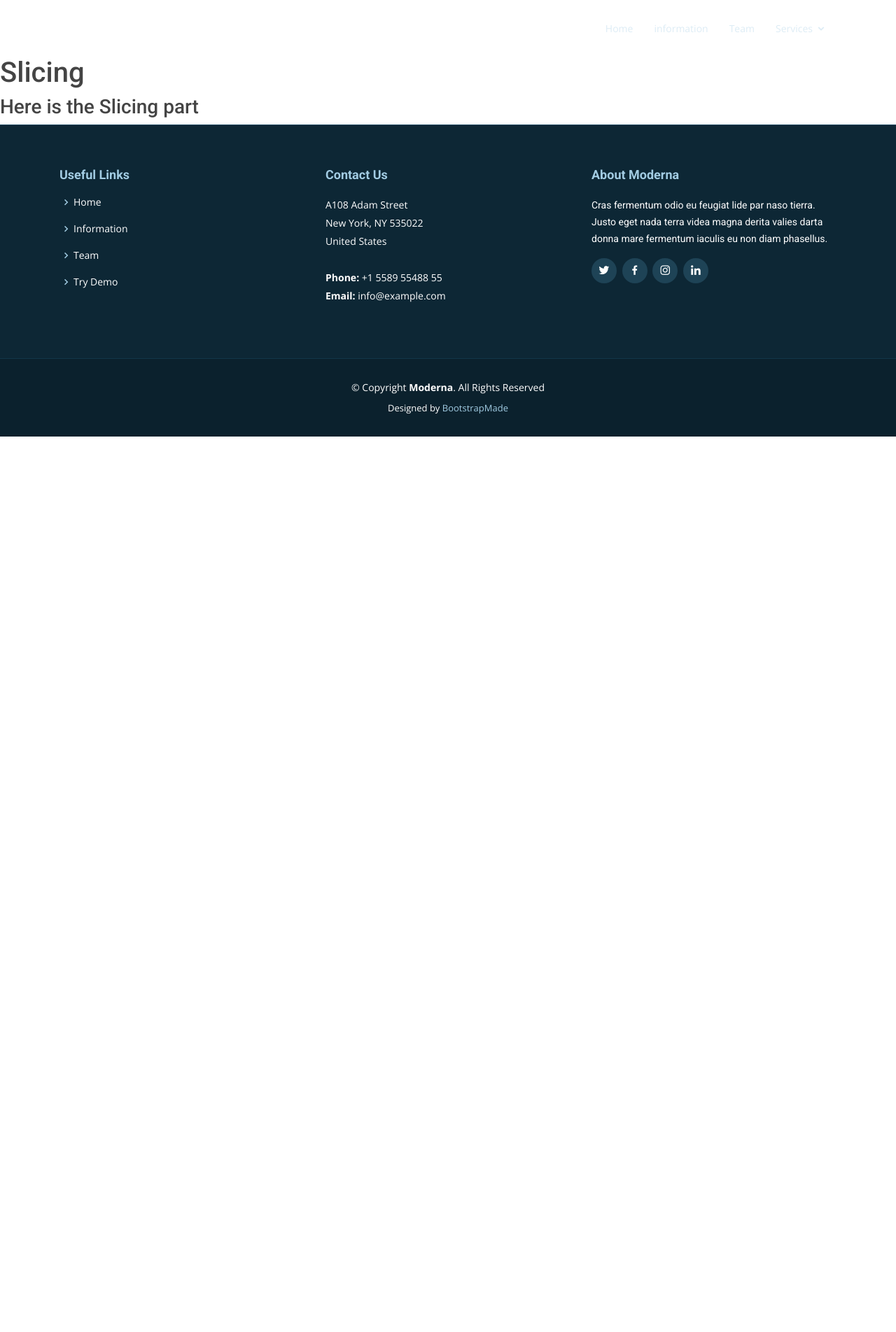
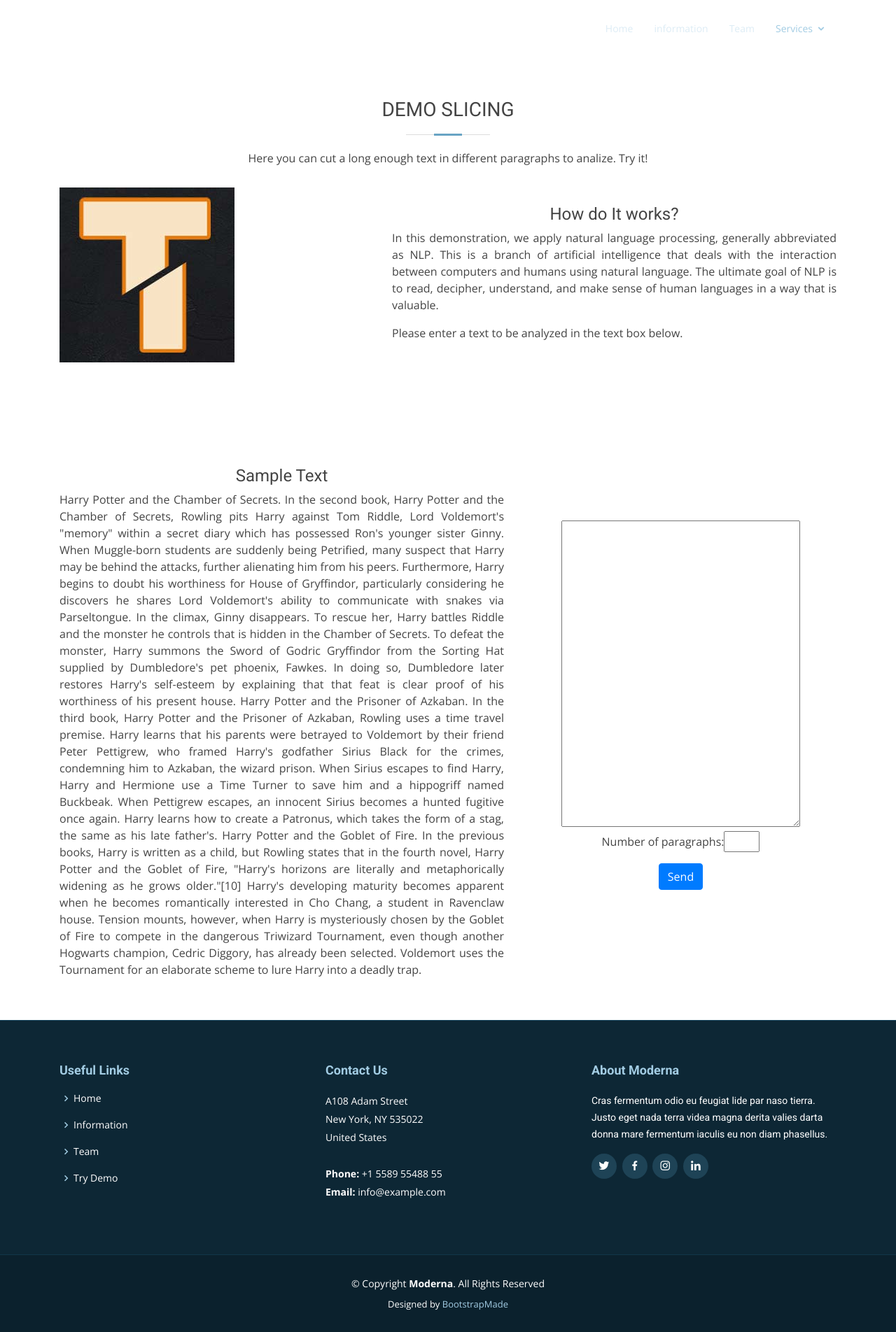
Before and after one commit to trascender-global/poc-nlp-slicing, a Django app: page /slicing/ in a window 1280 px wide. Shown: the whole page at 70% size. Before the commit the page ends 624 px from the top, so only its background shows below. Run offline with Django 3.2, Linux system fonts and the light colour scheme; some libraries are stand-ins or nearby versions.

Commit message:
add code of David

```diff
--- a/core/forms.py
+++ b/core/forms.py
@@ -2,3 +2,6 @@ from django import forms
 
 class ParagraphForm(forms.Form):
     text = forms.CharField(label='text', required=True)
+class SliceForm(forms.Form):
+    text = forms.CharField(label='text', required=True)
+    number = forms.IntegerField(label='number',required=True,max_value=5,min_value=1)
--- a/core/templates/core/base.html
+++ b/core/templates/core/base.html
@@ -84,7 +84,7 @@
               <a href="">Services</a>
               <ul>
                 <li><a href="{%url 'textAnalyticsDetails'%}">Text Analytics Details</a></li>
-                <li><a href="{%url 'slicing' %}">slicing</a></li>
+                <li><a href="{%url 'slicing' %}">Slicing</a></li>
               </ul>
             </li>
           </ul>
--- a/core/templates/core/slicing.html
+++ b/core/templates/core/slicing.html
@@ -1,7 +1,101 @@
 {% extends 'core/base.html' %}
 {% load static %}
-{% block title %}Slicing{%endblock %}
-{% block body %}
-<h1>Slicing</h1>
-<h3>Here is the Slicing part</h3>
+{% block title%}TextAnalytics{%endblock %}
+{%block active_service%}active{%endblock%}
+{% block body%}
+
+<section class="features">
+  <div class="container">
+    <div class="section-title">
+      <h2>DEMO SLICING</h2>
+      <p>
+        Here you can cut a long enough text in different paragraphs to analize. Try it!
+      </p>
+    </div>
+
+    <div class="row" data-aos="fade-up">
+      <div class="col-md-5">
+        <img
+          src="{% static 'core/assets/img/slice.jpg' %}"
+          class="img-fluid"
+          alt=""
+        />
+      </div>
+      <div class="col-md-7 pt-4">
+        <div class="text-center">
+          <h3>How do It works?</h3>
+        </div>
+        <p class="text-justify">
+          In this demonstration, we apply natural language processing, generally
+          abbreviated as NLP. This is a branch of artificial intelligence that
+          deals with the interaction between computers and humans using natural
+          language. The ultimate goal of NLP is to read, decipher, understand,
+          and make sense of human languages in a way that is valuable.
+        </p>
+        <p class="text-justify">
+          Please enter a text to be analyzed in the text box below.
+        </p>
+      </div>
+    </div>
+
+    <div class="row" data-aos="fade-up">
+      <div class="col-md-5 order-1 order-md-2 align-self-center">
+        <div class="text-center">
+          <form action="" method="POST">
+            {% csrf_token %}
+          <tr>
+            <td><textarea name="text" id="id_text" required cols="35" rows="18"></textarea></td>
+            <br>
+            Number of paragraphs:<td><input type="number" min="1" max="5" name="number"></td>
+          </tr>
+          <p></p>
+          <input type="submit" class="btn btn-primary" value="Send"></input>
+        </form>
+        </div>
+      </div>
+      <div class="col-md-7 pt-5 order-2 order-md-1">
+        <div class="text-center">
+          <h3>Sample Text</h3>
+        </div>
+        <p class="text-justify">
+          Harry Potter and the Chamber of Secrets. In the second book, Harry
+          Potter and the Chamber of Secrets, Rowling pits Harry against Tom
+          Riddle, Lord Voldemort's "memory" within a secret diary which has
+          possessed Ron's younger sister Ginny. When Muggle-born students are
+          suddenly being Petrified, many suspect that Harry may be behind the
+          attacks, further alienating him from his peers. Furthermore, Harry
+          begins to doubt his worthiness for House of Gryffindor, particularly
+          considering he discovers he shares Lord Voldemort's ability to
+          communicate with snakes via Parseltongue. In the climax, Ginny
+          disappears. To rescue her, Harry battles Riddle and the monster he
+          controls that is hidden in the Chamber of Secrets. To defeat the
+          monster, Harry summons the Sword of Godric Gryffindor from the Sorting
+          Hat supplied by Dumbledore's pet phoenix, Fawkes. In doing so,
+          Dumbledore later restores Harry's self-esteem by explaining that that
+          feat is clear proof of his worthiness of his present house. Harry
+          Potter and the Prisoner of Azkaban. In the third book, Harry Potter
+          and the Prisoner of Azkaban, Rowling uses a time travel premise. Harry
+          learns that his parents were betrayed to Voldemort by their friend
+          Peter Pettigrew, who framed Harry's godfather Sirius Black for the
+          crimes, condemning him to Azkaban, the wizard prison. When Sirius
+          escapes to find Harry, Harry and Hermione use a Time Turner to save
+          him and a hippogriff named Buckbeak. When Pettigrew escapes, an
+          innocent Sirius becomes a hunted fugitive once again. Harry learns how
+          to create a Patronus, which takes the form of a stag, the same as his
+          late father's. Harry Potter and the Goblet of Fire. In the previous
+          books, Harry is written as a child, but Rowling states that in the
+          fourth novel, Harry Potter and the Goblet of Fire, "Harry's horizons
+          are literally and metaphorically widening as he grows older."[10]
+          Harry's developing maturity becomes apparent when he becomes
+          romantically interested in Cho Chang, a student in Ravenclaw house.
+          Tension mounts, however, when Harry is mysteriously chosen by the
+          Goblet of Fire to compete in the dangerous Triwizard Tournament, even
+          though another Hogwarts champion, Cedric Diggory, has already been
+          selected. Voldemort uses the Tournament for an elaborate scheme to
+          lure Harry into a deadly trap.
+        </p>
+      </div>
+    </div>
+  </div>
+</section>
 {% endblock %}
--- a/core/views.py
+++ b/core/views.py
@@ -1,14 +1,23 @@
 from django.shortcuts import render, redirect
 from django.urls import reverse
-from .forms import ParagraphForm
+from .forms import ParagraphForm, SliceForm
 from .analysis import trascender_summary, union_bigram, union_trigram, sentiment
+from .sliceParagraph import raw2parr
 
 # Create your views here.
 def home(request):
     return render(request,'core/home.html')
 
 def slicing(request):
-    return render(request,'core/slicing.html')
+    if request.method=="POST":
+        paragraph_form = SliceForm(data=request.POST)
+        if paragraph_form.is_valid():
+            text=request.POST.get('text','')
+            number=request.POST.get('number','')
+        return redirect(reverse('resultsSlicing')+'?'+number+text)
+    else:
+        return render(request,'core/slicing.html')
+
 
 def results(request):
     text=""
@@ -20,6 +29,35 @@ def results(request):
     title3,ct = union_trigram(ct)
     s = sentiment(s)
     return render(request,'core/results.html',{'summary':summary,'lw':lw,'cb':cb,'ct':ct,'s':s,'title2':title2,'title3':title3})
+
+def resultsSlicing(request):
+    text=""
+    if request.method=="GET":
+        for element in request.GET:
+            text += element
+        number=int(text[0])
+        text=text[1:]
+        text=raw2parr(text,number)
+        summary_list=[]
+        title2_list=[]
+        title3_list=[]
+        s_list=[]
+        cb_list=[]
+        ct_list=[]
+        for p in text:
+            summary,lw,cb,ct,s = trascender_summary(p)
+            title2,cb = union_bigram(cb)
+            title3,ct = union_trigram(ct)
+            s = sentiment(s)
+            summary_list.append(summary)
+            title2_list.append(title2)
+            title3_list.append(title3)
+            s_list.append(s)
+            cb_list.append(cb)
+            ct_list.append(ct)
+            output = zip(text, summary_list,title2_list,title3_list,cb_list,ct_list,s_list)
+    # return render(request,'core/resultsSlicing.html',{'text':text,'summary':summary_list,'cb':cb_list,'ct':ct_list,'s':s_list,'title2':title2_list,'title3':title3_list})
+    return render(request,'core/resultsSlicing.html',{'output':output})
 
 def base(request):
     return render(request,'core/base.html')
--- a/webnlp/urls.py
+++ b/webnlp/urls.py
@@ -24,6 +24,7 @@ urlpatterns = [
     path('info/', core_views.info,name='info'),
     path('slicing/', core_views.slicing,name='slicing'),
     path('results/', core_views.results,name='results'),
+    path('resultsSlicing/', core_views.resultsSlicing,name='resultsSlicing'),
     path('team/', core_views.team,name='team'),
     path('text-analytics-details/', core_views.textAnalyticsDetails,name='textAnalyticsDetails'),
     path('admin/', admin.site.urls),
```
Also changed, not shown: core/sliceParagraph.py (added, +92 -0 lines), core/templates/core/resultsSlicing.html (added, +65 -0 lines), core/static/core/assets/img/slice.jpg (added).
